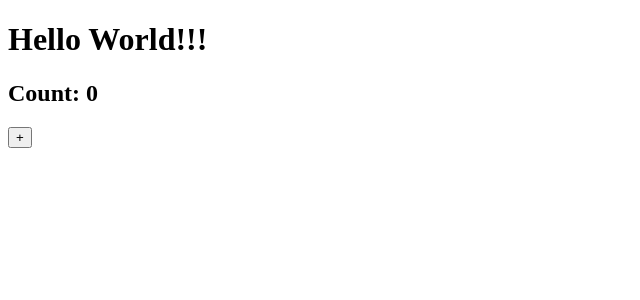
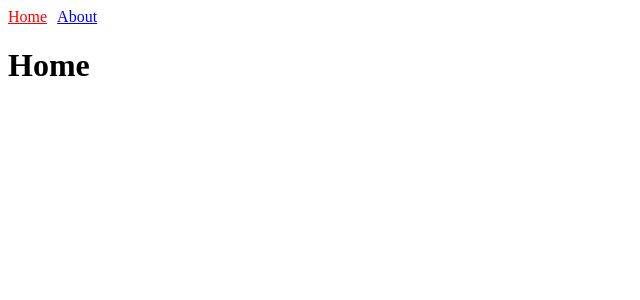
Before and after one commit to sungalex/nextjs-fundamentals, a Next.js app: page / in a window 1280 px wide. Shown: the top 300 px of the page, without its empty margins (0-640 px from the left). Built offline with nearby package versions, Linux system fonts and the light colour scheme.

Commit message:
Routing with Link and NavBar

```diff
--- /dev/null
+++ b/components/NavBar.js
@@ -0,0 +1,24 @@
+import Link from "next/link";
+import { useRouter } from "next/router";
+
+export default function NavBar() {
+  const router = useRouter();
+  return (
+    <div>
+      <Link href="/">
+        <a
+          style={{
+            color: router.pathname === "/" ? "red" : "blue",
+            paddingRight: 10,
+          }}>
+          Home
+        </a>
+      </Link>
+      <Link href="/about">
+        <a style={{ color: router.pathname === "/about" ? "red" : "blue" }}>
+          About
+        </a>
+      </Link>
+    </div>
+  );
+}
--- a/pages/index.js
+++ b/pages/index.js
@@ -1,12 +1,10 @@
-import { useState } from "react";
+import NavBar from "../components/NavBar";
 
 export default function Home() {
-  const [counter, setCounter] = useState(0);
   return (
     <div>
-      <h1>Hello World!!!</h1>
-      <h2>Count: {counter}</h2>
-      <button onClick={() => setCounter((prev) => prev + 1)}>+</button>
+      <NavBar />
+      <h1>Home</h1>
     </div>
   );
 }
```
Also changed, not shown: pages/about.js (+8 -1 lines), 1 other file (tests, documents, lock files or other folders).
